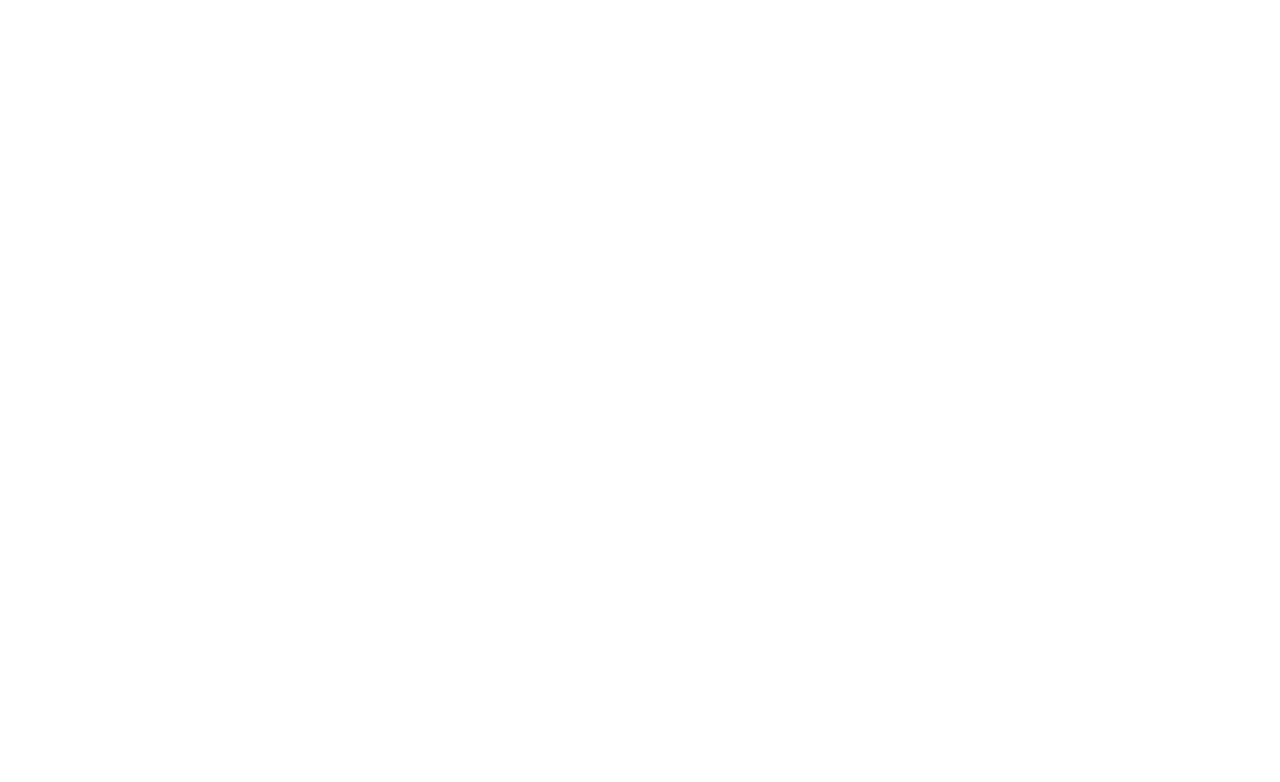
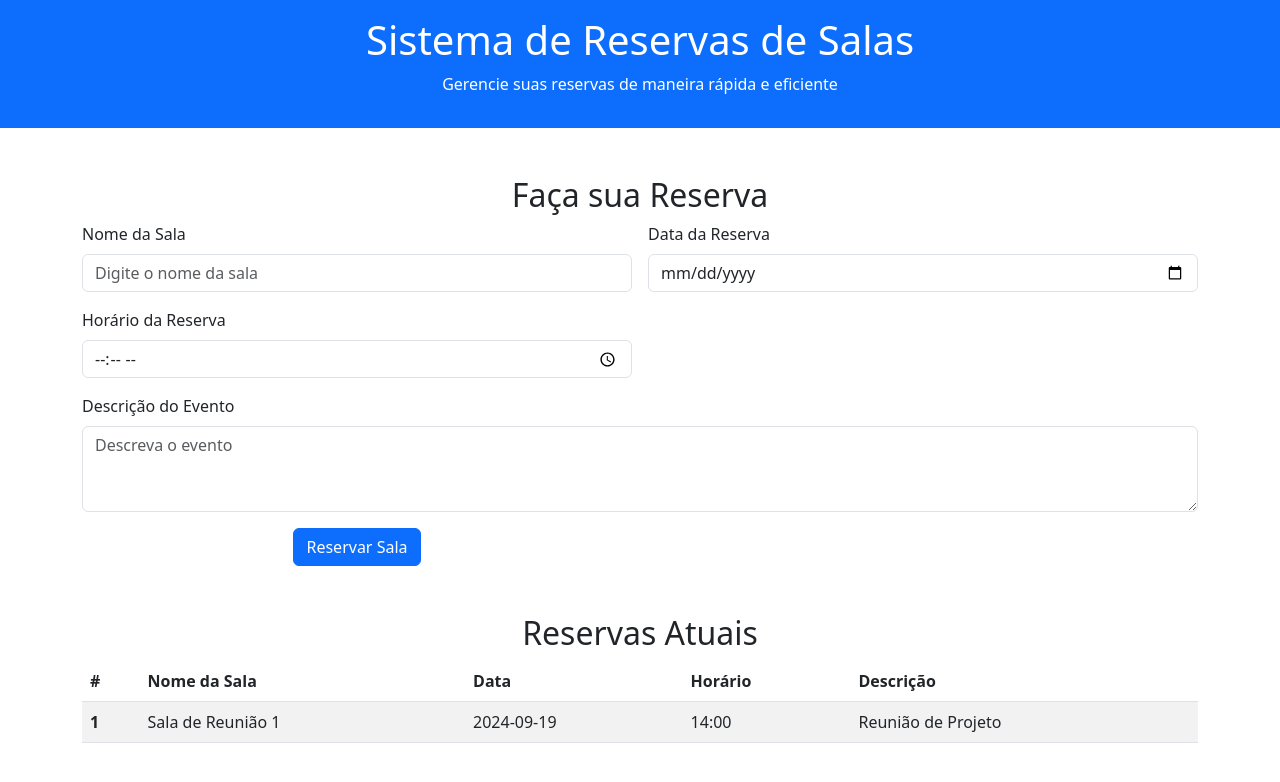
Before and after one commit to LeonardoSistemas/sistema-reservas, a plain HTML site: page public/index.html in a window 1280 px wide. Drawn offline with nearby package versions, Linux system fonts and the light colour scheme.

Commit message:
Criando página html

```diff
--- a/public/index.html
+++ b/public/index.html
@@ -10,6 +10,60 @@
 <body>
 
     <!-- Conteúdo será adicionado aqui -->
+    <header class="bg-primary text-white text-center py-3">
+        <h1>Sistema de Reservas de Salas</h1>
+        <p>Gerencie suas reservas de maneira rápida e eficiente</p>
+    </header>
+    <section class="container my-5">
+        <h2 class="text-center">Faça sua Reserva</h2>
+        <form class="row row-cols-1 row-cols-md-2 g-3">
+            <div class="col-md-6">
+                <label for="nomeSala" class="form-label">Nome da Sala</label>
+                <input type="text" class="form-control" id="nomeSala" placeholder="Digite o nome da sala" required>
+            </div>
+            <div class="col-md-6">
+                <label for="dataReserva" class="form-label">Data da Reserva</label>
+                <input type="date" class="form-control" id="dataReserva" required>
+            </div>
+            <div class="col-md-6">
+                <label for="horarioReserva" class="form-label">Horário da Reserva</label>
+                <input type="time" class="form-control" id="horarioReserva" required>
+            </div>
+            <div class="col-md-12">
+                <label for="descricaoEvento" class="form-label">Descrição do Evento</label>
+                <textarea class="form-control" id="descricaoEvento" rows="3" placeholder="Descreva o evento"></textarea>
+            </div>
+            <div class="col-12 text-center">
+                <button type="submit" class="btn btn-primary">Reservar Sala</button>
+            </div>
+        </form>
+    </section>
+
+    <section class="container my-5">
+        <h2 class="text-center">Reservas Atuais</h2>
+        <table class="table table-striped">
+            <thead>
+                <tr>
+                    <th scope="col">#</th>
+                    <th scope="col">Nome da Sala</th>
+                    <th scope="col">Data</th>
+                    <th scope="col">Horário</th>
+                    <th scope="col">Descrição</th>
+                </tr>
+            </thead>
+            <tbody>
+                <tr>
+                    <th scope="row">1</th>
+                    <td>Sala de Reunião 1</td>
+                    <td>2024-09-19</td>
+                    <td>14:00</td>
+                    <td>Reunião de Projeto</td>
+                </tr>
+                <!-- Novas reservas serão adicionadas aqui -->
+            </tbody>
+        </table>
+    </section>
+
 
     <!-- Bootstrap JS e Popper.js (não utilizaremos ainda, mas são padrões) -->
     <script src="https://cdn.jsdelivr.net/npm/@popperjs/core@2.11.7/dist/umd/popper.min.js"></script>
```
